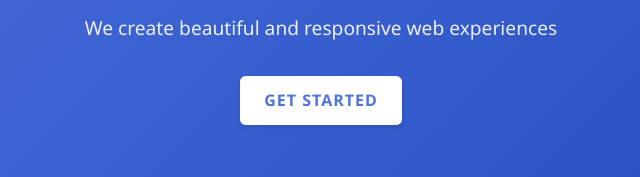
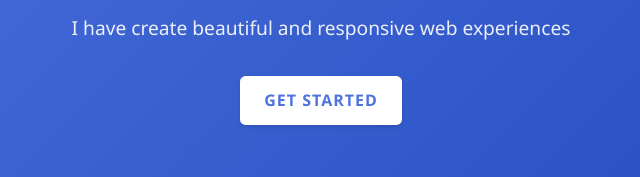
Before and after one commit to Vikas596/Project_1, a plain HTML site: page Index.html in a window 1280 px wide. Shown: the part 286-463 px from the top of the page, 319-959 px from the left. Drawn offline with Linux system fonts and the light colour scheme.

Commit message:
rename the Index to index

```diff
--- a/Index.html
+++ b/Index.html
@@ -34,7 +34,7 @@
         <div class="container">
             <div class="hero-content">
                 <h2>Welcome to Our Website</h2>
-                <p>We create beautiful and responsive web experiences</p>
+                <p>I have create beautiful and responsive web experiences</p>
                 <a href="#contact" class="btn">Get Started</a>
             </div>
         </div>
```
